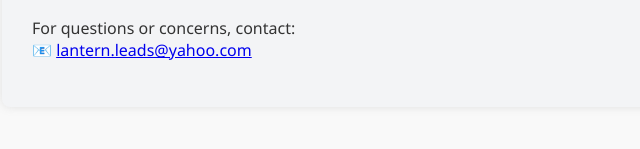
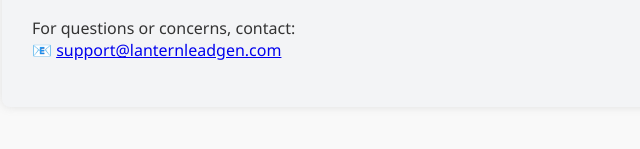
Before and after one commit to BloomIQ2025/FCC-TCPA-Policy, a plain HTML site: page index.html in a window 1280 px wide. Shown: the part 2128-2277 px from the top of the page, 208-848 px from the left. Drawn offline with Linux system fonts and the light colour scheme.

Commit message:
Add files via upload

```diff
--- a/index.html
+++ b/index.html
@@ -141,7 +141,7 @@
         <hr>
         <h2>9. Contact</h2>
         <p>For questions or concerns, contact:<br>
-        📧 <a href="mailto:support@lanternleadgen.com">lantern.leads@yahoo.com</a></p>
+        📧 <a href="mailto:support@lanternleadgen.com">support@lanternleadgen.com</a></p>
     </main>
     <footer>
         &copy; 2025 Lantern Lead Gen. All rights reserved.
```
